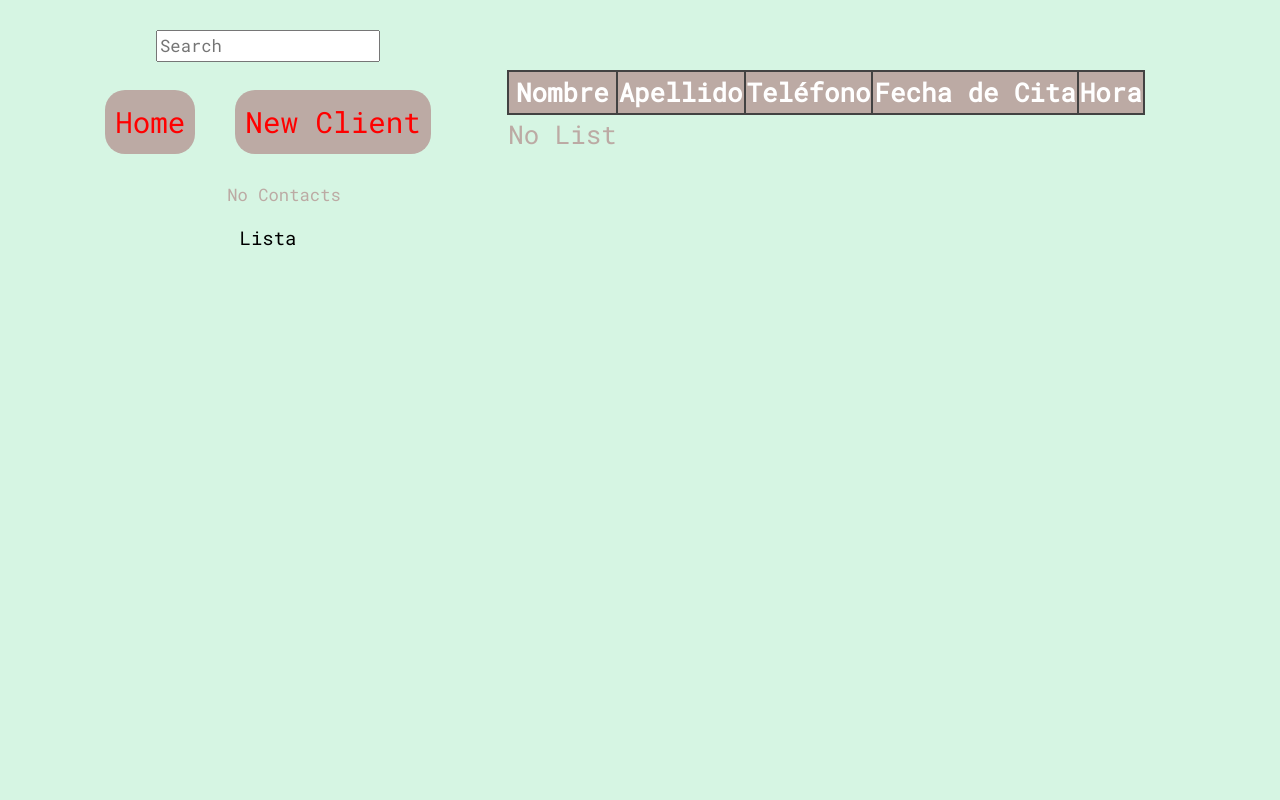
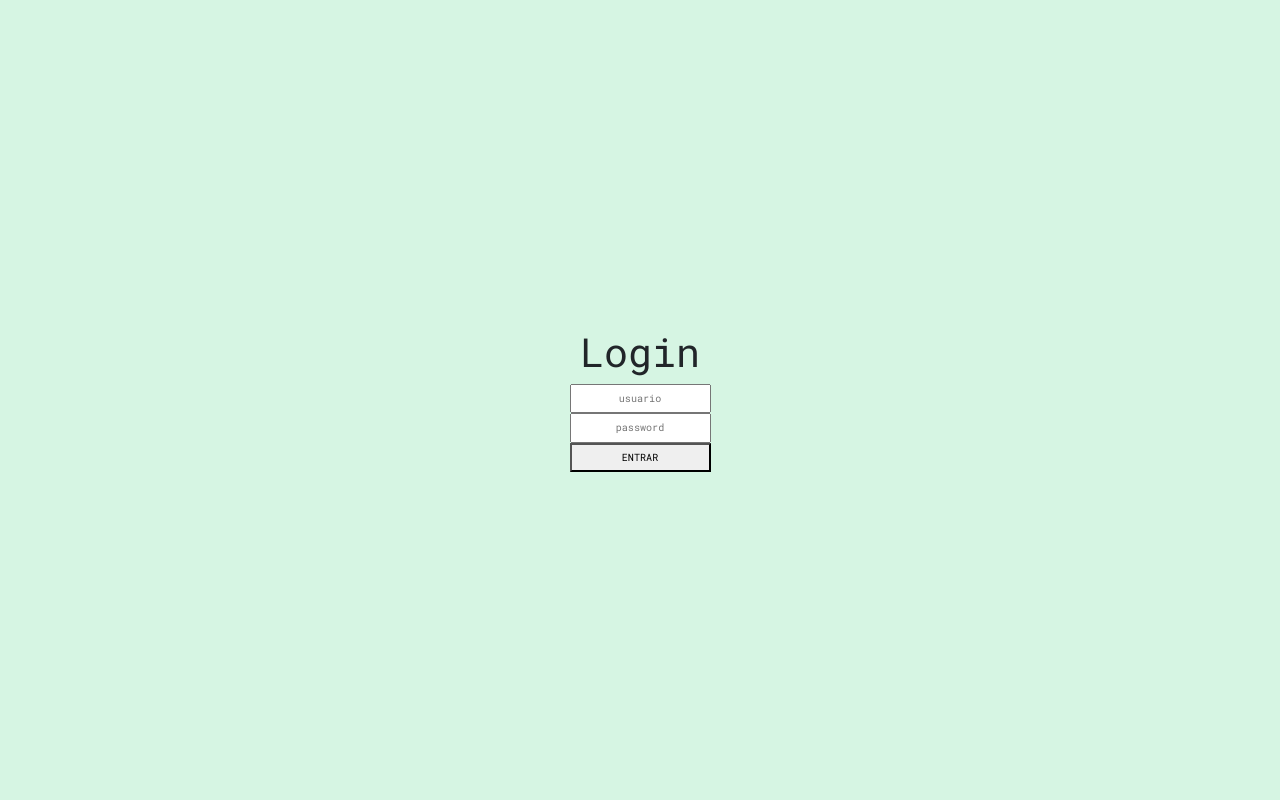
Before and after one commit to creaciones21ls/reactPy, a React (Vite) app: page /lista in a window 1280 px wide. Shown: the top 800 px of the page. Built offline with nearby package versions, Linux system fonts and the light colour scheme.

Commit message:
update with login

```diff
--- /dev/null
+++ b/src/App.jsx
@@ -0,0 +1,34 @@
+import { createBrowserRouter, RouterProvider } from 'react-router-dom'
+import Formulario, { action as formAction } from './routes/formulario'
+import Lista, { loader as rootLoader } from './routes/lista'
+import Home, { action as rootAction, loader as rootLoaderHome } from './routes/home'
+import { action as destroyAction } from './routes/destroy'
+import Index from './routes/index';
+import Login from './components/login'
+import { useState, useEffect } from 'react'
+
+const App = () => {
+
+    const [logUser, setLogUser] = useState('')
+
+    const validateUser = ({ isPermitted }) => {
+        setLogUser(isPermitted)
+    }
+
+    const router = createBrowserRouter([
+        {
+            path: "/", element: logUser ? <Home /> : <Login validateUser={validateUser} />, action: rootAction, loader: rootLoaderHome, children: [
+                { index: true, element: <Index />, },
+                { path: "form/:formID", element: <Formulario />, action: formAction, },
+                { path: "form/:formID/destroy", action: destroyAction, },
+                { path: "lista", element: <Lista />, loader: rootLoader, },
+            ],
+        },
+    ])
+
+    return (
+        <RouterProvider router={router} />
+    )
+}
+
+export default App
--- /dev/null
+++ b/src/components/login.jsx
@@ -0,0 +1,39 @@
+import { useState } from "react"
+
+const Login = ({ validateUser }) => {
+
+    const [user, setUser] = useState('')
+    const [pass, setPass] = useState('')
+    const [error, setError] = useState(false)
+
+    const handleSubmit = (e) => {
+        e.preventDefault()
+        if (user === '' || pass === '') {
+            setError(true)
+            return
+        } else if (user == 'limon' && pass == '0120') {
+            validateUser({ isPermitted: true })
+        } else {
+            setError(false)
+        }
+
+
+    }
+
+    return (
+        <form className="login-form" onSubmit={handleSubmit}>
+            <h1><center>Login</center></h1>
+            <input type="text" placeholder="usuario" name="usuario" value={user} onChange={(e) => { setUser(e.target.value) }} />
+            <input type="password" placeholder="password" name="contrasena" value={pass} onChange={(e) => { setPass(e.target.value) }} />
+            <button type="submit">ENTRAR</button>
+            {
+                error ? <p>Todos los campos son oligatorios</p> : ''
+            }
+        </form>
+
+
+    )
+
+}
+
+export default Login
--- a/src/index.css
+++ b/src/index.css
@@ -221,6 +221,19 @@ td {
     content: url("https://media1.giphy.com/media/KyBX9ektgXWve/giphy.webp?cid=ecf05e47tcs673w369pkybpnpw2haht6xkhxmqeo22ennveg&ep=v1_gifs_search&rid=giphy.webp&ct=g");
 }
 
+.login-form {
+
+    display: grid;
+    place-content: center;
+    min-height: 100vh;
+}
+
+.login-form input,
+button {
+    padding: 5px;
+    text-align: center;
+}
+
 /** MEDIAQUERY */
 
 @media screen and (max-width: 1000px) {
--- a/src/main.jsx
+++ b/src/main.jsx
@@ -1,30 +1,10 @@
 import React from 'react'
 import ReactDOM from 'react-dom/client'
 import './index.css'
-import { createBrowserRouter, RouterProvider } from 'react-router-dom'
-import Formulario, { action as formAction } from './routes/formulario'
-import Lista, { loader as rootLoader } from './routes/lista'
-import Home, { action as rootAction, loader as rootLoaderHome } from './routes/home'
-import { action as destroyAction } from './routes/destroy'
-import Index from './routes/index';
-
-const router = createBrowserRouter([
-  {
-    path: "/",
-    element: <Home />,
-    action: rootAction,
-    loader: rootLoaderHome,
-    children: [
-      { index: true, element: <Index />, },
-      { path: "form/:formID", element: <Formulario />, action: formAction, },
-      { path: "form/:formID/destroy", action: destroyAction, },
-      { path: "lista", element: <Lista />, loader: rootLoader, }
-    ],
-  }
-])
+import App from './App'
 
 ReactDOM.createRoot(document.getElementById('root')).render(
   <React.StrictMode>
-    <RouterProvider router={router} />
+    <App />
   </React.StrictMode>,
 )
--- a/src/routes/lista.jsx
+++ b/src/routes/lista.jsx
@@ -34,7 +34,7 @@ const Lista = () => {
                                     <td>{contact.hora}</td>
                                 </tr>
                             )
-                            : <p>No List</p>
+                            : <tr><td>No List</td></tr>
                     }
                 </tbody>
             </table>
```
